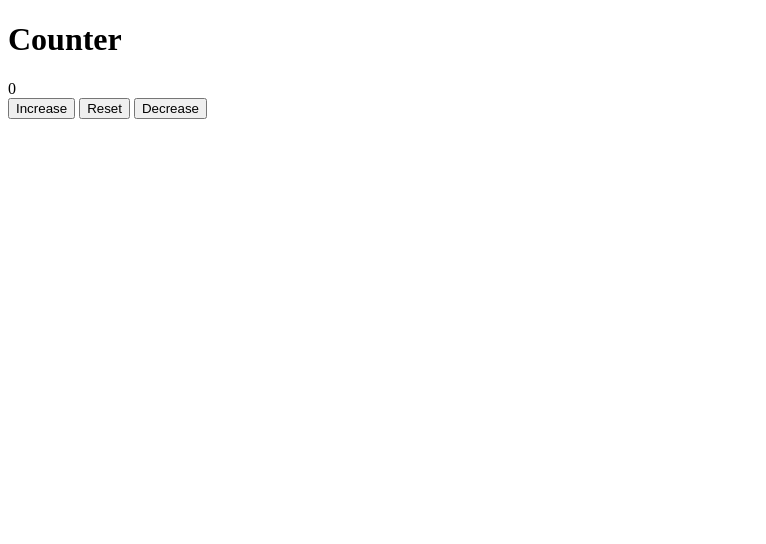
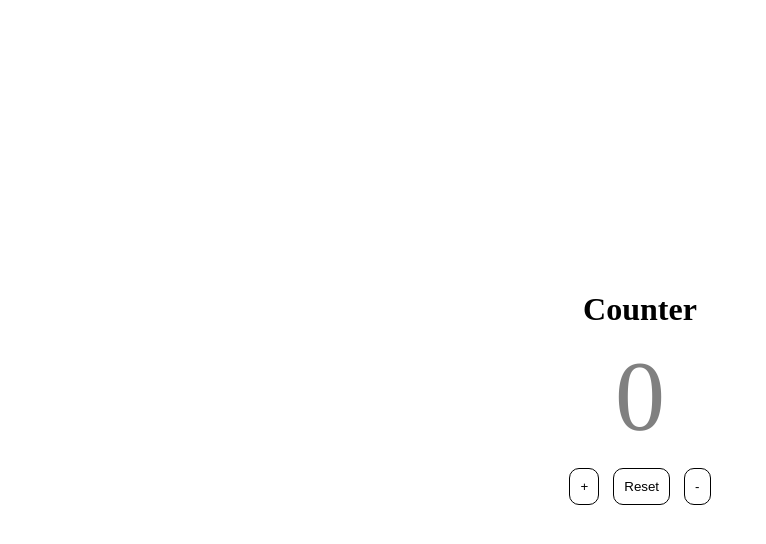
Before and after one commit to mousumiaktar/javascript-practice-file, a plain HTML site: page counter/index.html in a window 1280 px wide. Both pictures are taken after a click on the button "Reset". Shown: the whole page, without its empty margins (0-766 px from the left). Drawn offline with Linux system fonts and the light colour scheme.

Commit message:
counter js added

```diff
--- a/counter/app.js
+++ b/counter/app.js
@@ -0,0 +1,37 @@
+// FIRST WAY
+const counter = document.getElementById('counter');
+let increase = document.getElementById('increase');
+let reset = document.getElementById('reset');
+let decrease = document.getElementById('decrease');
+
+let count = 0;
+
+increase.addEventListener('click',()=>{
+    count++;
+    counter.innerHTML = count;
+})
+decrease.addEventListener('click',()=>{
+    count--;
+    counter.innerHTML = count;
+})
+reset.addEventListener('click',()=>{
+    count=0;
+    counter.innerHTML = count;
+});
+
+// SECOND WAY
+// let count = 0;
+
+
+// document.getElementById("increase").onclick = function(){
+//     count += 1;
+//     document.getElementById("counter").innerHTML = count
+// }
+// document.getElementById("decrease").onclick = function(){
+//     count -= 1;
+//     document.getElementById("counter").innerHTML = count
+// }
+// document.getElementById("reset").onclick = function(){
+//     count = 0;
+//     document.getElementById("counter").innerHTML = count
+// }
--- a/counter/index.html
+++ b/counter/index.html
@@ -14,12 +14,12 @@
         <h1>Counter</h1>
         <span id="counter">0</span>
         <div class="btn-container">
-            <button class="btn increase">Increase</button>
-            <button class="btn reset">Reset</button>
-            <button class="btn decrease">Decrease</button>
+            <button id="increase">+</button>
+            <button id="reset">Reset</button>
+            <button id="decrease">-</button>
         </div>
-
-        <script src="app.js"></script>
+    </div>
+    <script src="app.js"></script>
 </body>
 
 </html>
--- a/counter/style.css
+++ b/counter/style.css
@@ -0,0 +1,45 @@
+* {
+    margin: 0;
+    padding: 0;
+    box-sizing: border-box;
+  }
+
+  .container {
+    height: 100vh;
+    width: 100vw;
+    display: flex;
+    justify-content: center;
+    align-items: center;
+    flex-direction: column;
+  }
+
+  span {
+    font-size: 100px;
+    padding: 10px;
+    color: grey;
+  }
+
+  #increase  {
+    background: none;
+    outline: none;
+    border: 1px solid black;
+    padding: 10px;
+    border-radius: 10px;
+    margin: 5px;
+  }
+  #decrease  {
+    background: none;
+    outline: none;
+    border: 1px solid black;
+    padding: 10px;
+    border-radius: 10px;
+    margin: 5px;
+  }
+  #reset  {
+    background: none;
+    outline: none;
+    border: 1px solid black;
+    padding: 10px;
+    border-radius: 10px;
+    margin: 5px;
+  }
```
